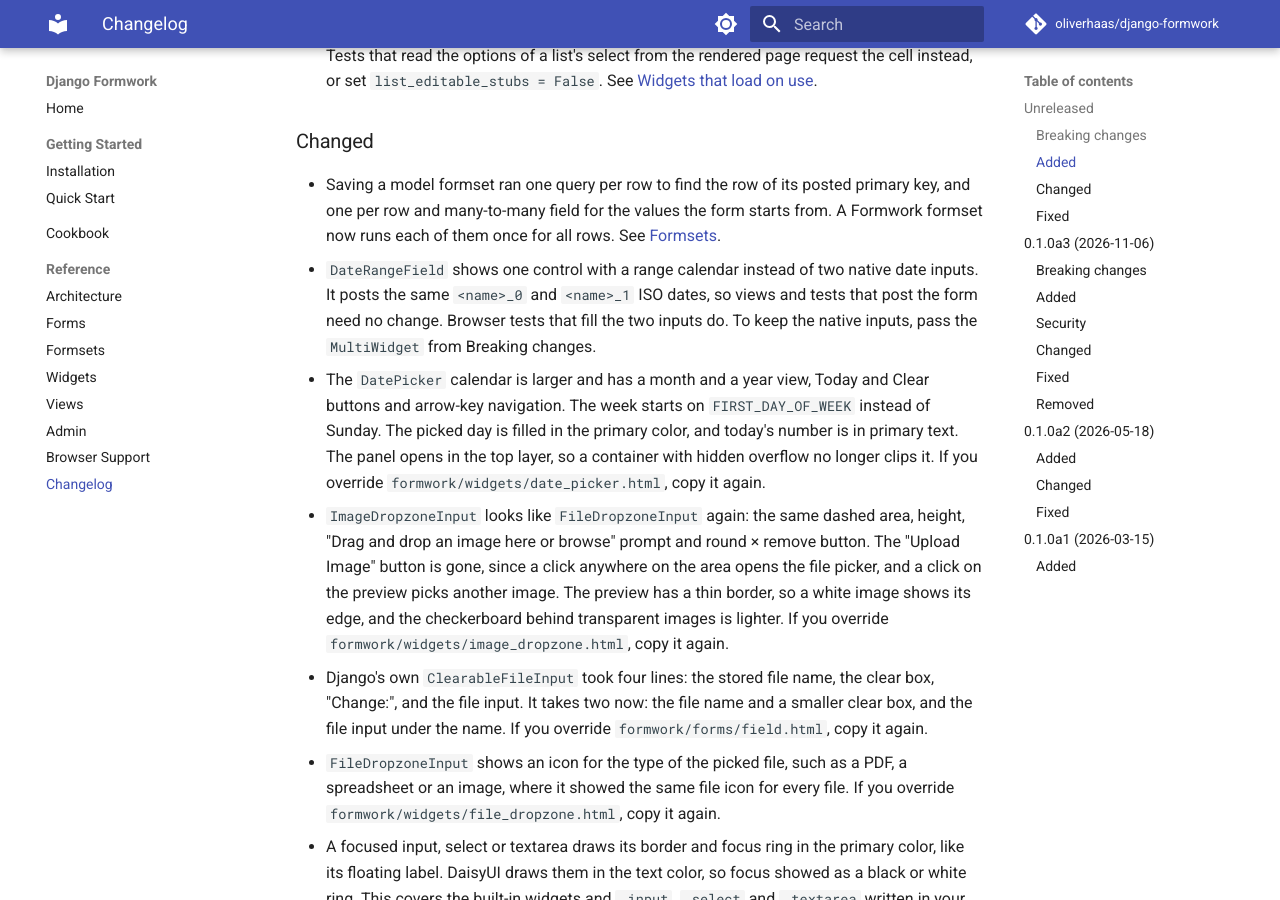
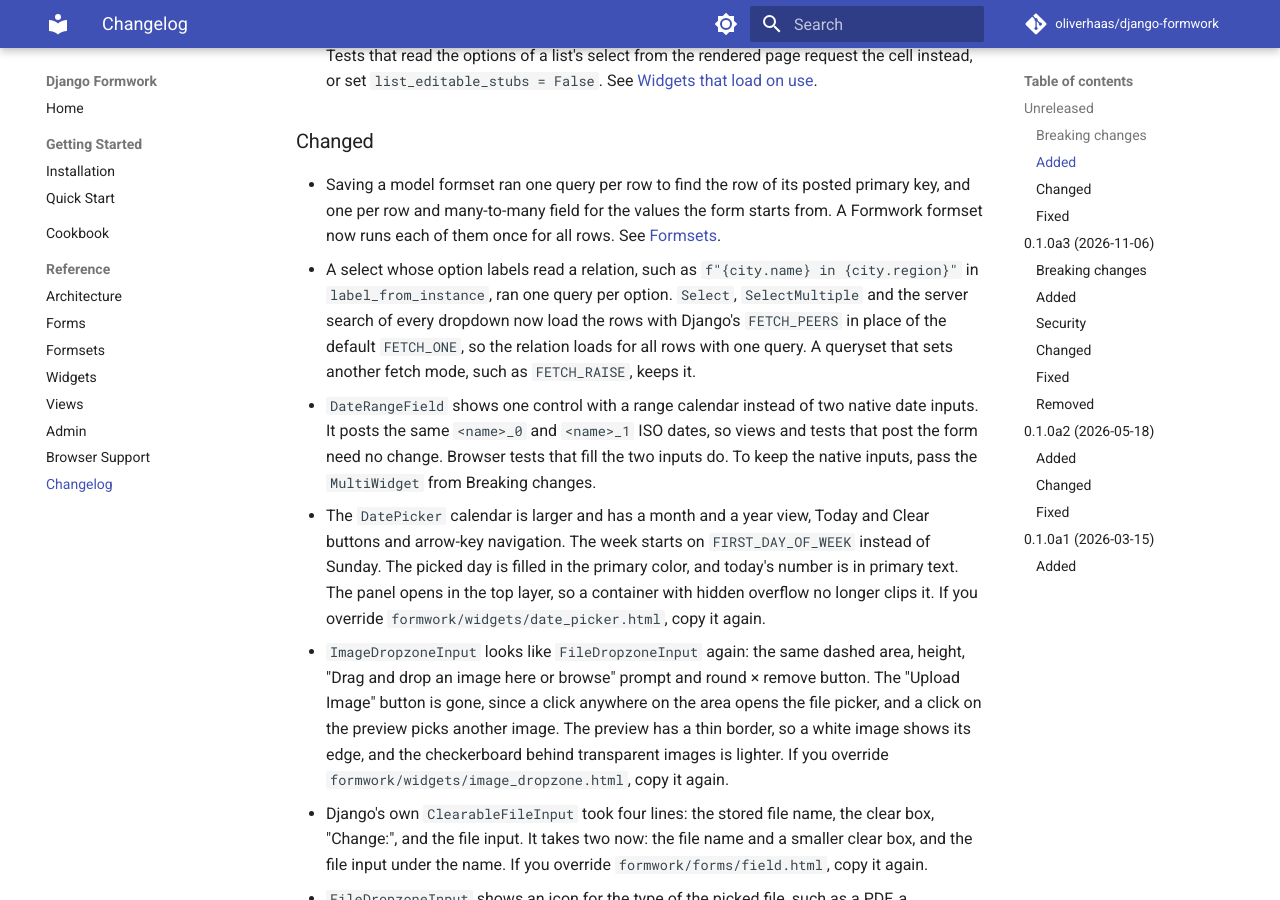
Before and after one commit to oliverhaas/django-formwork, an MkDocs documentation site: the page built from docs/reference/changelog.md, in a window 1280 px wide and 900 px high, scrolled down 4652 px. Built offline with MkDocs 1.6.1 and Material for MkDocs 9.7.7, drawn with Linux system fonts in a browser that asks for light colours; comment, search, counter and statistics services are not loaded; the version menu is left out.

Commit message:
perf(widgets): load the relations of a select's option labels for all rows at once

````diff
--- a/docs/reference/admin.md
+++ b/docs/reference/admin.md
@@ -1179,7 +1179,9 @@ class ArticleAdmin(admin.ModelAdmin):
 
 `fetch_mode` on a `ModelAdmin` or an inline takes another of Django's fetch modes, for
 example `FETCH_ONE`, which loads a relation for each row with a query of its own, as
-Django's admin does. `None` keeps the mode of the model's default manager.
+Django's admin does. `None` keeps the mode of the model's default manager. The options
+of a relation field switch `FETCH_ONE` to `FETCH_PEERS` either way, as every formwork
+select does.
 
 To find a column that still loads a relation for each row, run the tests of your admin
 with [django-nplus1](https://github.com/oliverhaas/django-nplus1) set to raise. Each
--- a/docs/reference/changelog.md
+++ b/docs/reference/changelog.md
@@ -197,6 +197,12 @@
   key, and one per row and many-to-many field for the values the form starts from. A
   Formwork formset now runs each of them once for all rows. See
   [Formsets](formsets.md#loading-the-rows).
+- A select whose option labels read a relation, such as
+  `f"{city.name} in {city.region}"` in `label_from_instance`, ran one query per option.
+  `Select`, `SelectMultiple` and the server search of every dropdown now load the rows
+  with Django's `FETCH_PEERS` in place of the default `FETCH_ONE`, so the relation loads
+  for all rows with one query. A queryset that sets another fetch mode, such as
+  `FETCH_RAISE`, keeps it.
 - `DateRangeField` shows one control with a range calendar instead of two native date
   inputs. It posts the same `<name>_0` and `<name>_1` ISO dates, so views and tests that
   post the form need no change. Browser tests that fill the two inputs do. To keep the
--- a/docs/reference/views.md
+++ b/docs/reference/views.md
@@ -81,7 +81,10 @@ name whose `search_queryset` closes over other values raises
 The endpoint renders each row with `label_from_instance` of the field, so a
 [`ChoiceLabel`](widgets.md#choicelabel) adds an icon, a description or a
 trigger class to the results. A `ComboBox` over a `CharField` takes its own
-`label_from_instance=` and falls back to `str()`.
+`label_from_instance=` and falls back to `str()`. The endpoint loads the rows with
+Django's `FETCH_PEERS` in place of the default `FETCH_ONE`, so a label that reads a
+relation, such as `city.country`, loads it for the whole page with one query. A
+queryset that sets another fetch mode keeps it.
 
 A search that several fields reuse has one field, and so one `label_from_instance`.
 With `search_label=callable(obj, **params)` on the widget that registers the search,
--- a/docs/reference/widgets.md
+++ b/docs/reference/widgets.md
@@ -207,6 +207,12 @@ assignee = MemberChoiceField(
     ),
 )
 ```
+
+`label_from_instance` of a `ModelChoiceField` can read a relation of the row, as in
+`f"{city.name} in {city.region}"`. `Select` and `SelectMultiple` load the rows with
+Django's `FETCH_PEERS` in place of the default `FETCH_ONE`, so the first label that
+reads the relation loads it for all rows with one query. A queryset that sets another
+fetch mode, such as `FETCH_RAISE`, keeps it.
 
 Option groups render as headings. For a domain choice set, such as a country
 select with flag icons, subclass `Select` in your project and set the choices;
````
Also changed, not shown: other parts of docs/reference/views.md (+1 -1 lines), 3 other files.
